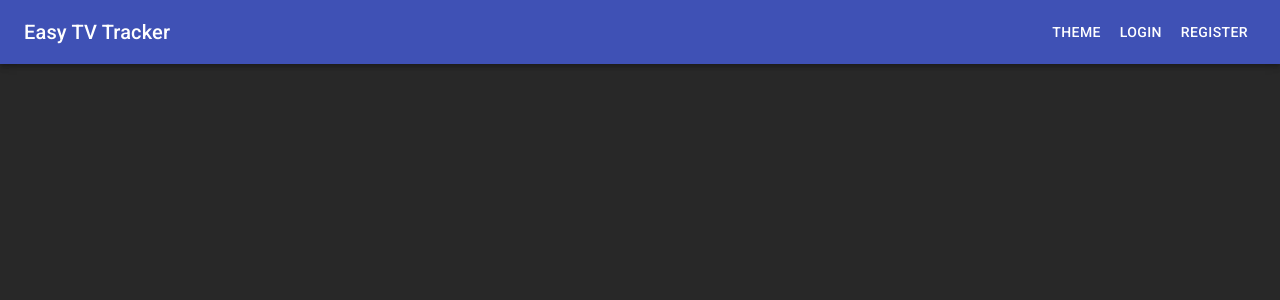
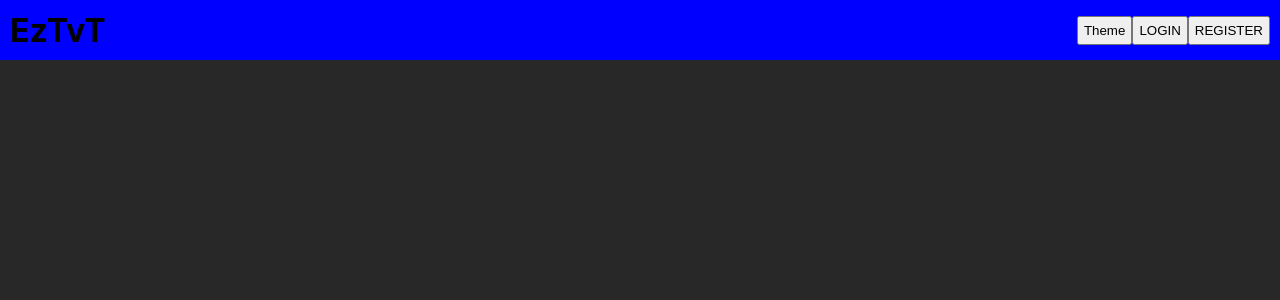
Before and after one commit to claeri27/easy-tv-tracker, a React (Create React App) app: page /user in a window 1280 px wide. Shown: the top 300 px of the page. Built offline with nearby package versions, Linux system fonts and the light colour scheme.

Commit message:
Removed material ui and remade nav

```diff
--- a/package.json
+++ b/package.json
@@ -3,8 +3,6 @@
   "version": "0.1.0",
   "private": true,
   "dependencies": {
-    "@material-ui/core": "^4.2.0",
-    "@material-ui/icons": "^4.2.1",
     "body-parser": "^1.19.0",
     "chalk": "^2.4.2",
     "cors": "^2.8.5",
--- a/src/components/Nav.js
+++ b/src/components/Nav.js
@@ -1,49 +1,52 @@
 import React, { useState } from 'react'
-import { createGlobalStyle, ThemeProvider } from 'styled-components'
-import { makeStyles } from '@material-ui/core/styles'
+import styled, { createGlobalStyle, ThemeProvider } from 'styled-components'
 import lightTheme from "../themes/light"
 import darkTheme from "../themes/dark"
-import AppBar from '@material-ui/core/AppBar'
-import Toolbar from '@material-ui/core/Toolbar'
-import Typography from '@material-ui/core/Typography'
-import Button from '@material-ui/core/Button'
 
 const GlobalStyle = createGlobalStyle`
   html {background: ${props => props.theme.colors.background}}
 `;
 
-const useStyles = makeStyles(theme => ({
-  root: {
-    flexGrow: 1,
-  },
-  menuButton: {
-    marginRight: theme.spacing(2),
-  },
-  title: {
-    flexGrow: 1,
-  },
-}))
+const NavContainer = styled.div`
+  display: flex;
+  position: static;
+  height: 60px;
+  background: blue;
+  width: 100%;
+  align-items: center;
+  justify-content: space-between;
+`;
+
+const TitleContainer = styled.h1`
+  margin-left: 10px;
+`;
+
+const ButtonsContainer = styled.div`
+  margin-right: 10px;
+`;
+
+const Button = styled.button`
+  padding: 5px;
+  cursor: pointer;
+`;
 
 const Nav = () => {
-  const classes = useStyles()
   const stored = localStorage.getItem("lightMode")
   const [lightMode, setLightMode] = useState(stored === "true" ? true : false);
 
   return <ThemeProvider theme={lightMode === false ? darkTheme : lightTheme}>
-    <div className={classes.root}>
-      <GlobalStyle/>
-      <AppBar position="static">
-        <Toolbar>
-          <Typography variant="h6" className={classes.title}>Easy TV Tracker</Typography>
-          <Button color="inherit" onClick={() => {
-            setLightMode(!lightMode);
-            localStorage.setItem("lightMode", !lightMode);
-          }}>Theme</Button>
-          <Button color="inherit">Login</Button>
-          <Button color="inherit">Register</Button>
-        </Toolbar>
-      </AppBar>
-    </div>
+    <NavContainer>
+      <GlobalStyle />
+      <TitleContainer>EzTvT</TitleContainer>
+      <ButtonsContainer>
+        <Button onClick={() => {
+          setLightMode(!lightMode);
+          localStorage.setItem("lightMode", !lightMode);
+        }}>Theme</Button>
+        <Button>LOGIN</Button>
+        <Button>REGISTER</Button>
+      </ButtonsContainer>
+      </NavContainer>
   </ThemeProvider>
 }
 
```
Also changed, not shown: 1 other file (tests, documents, lock files or other folders).
